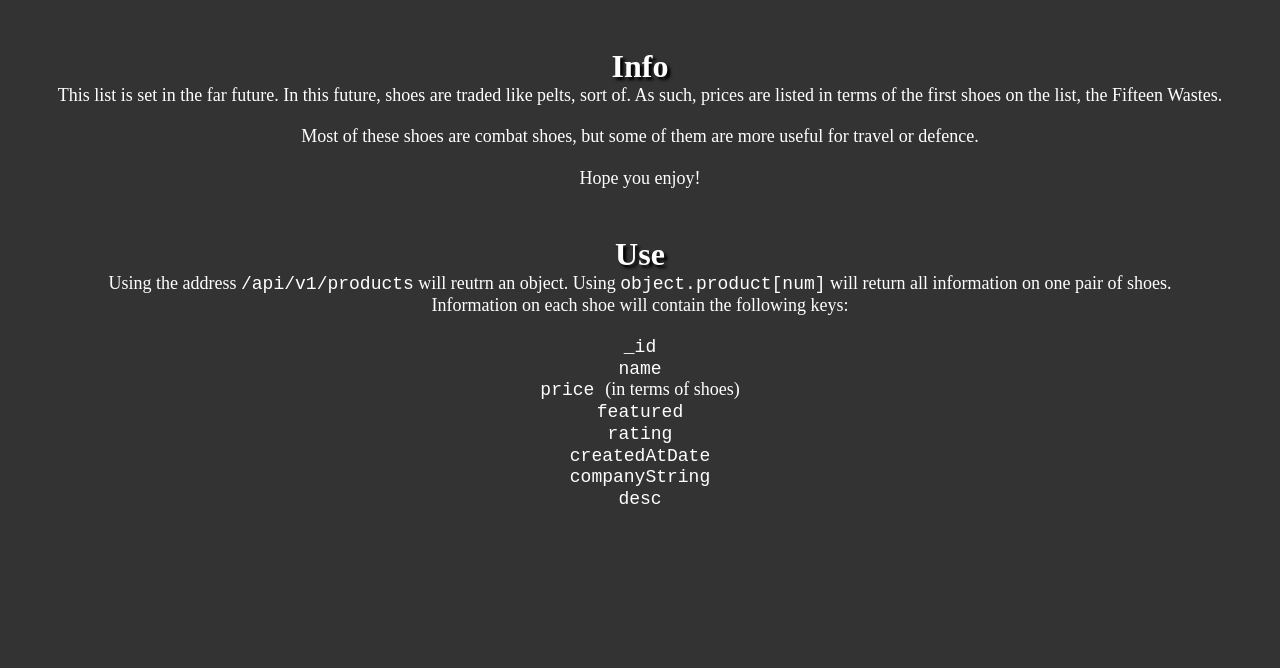
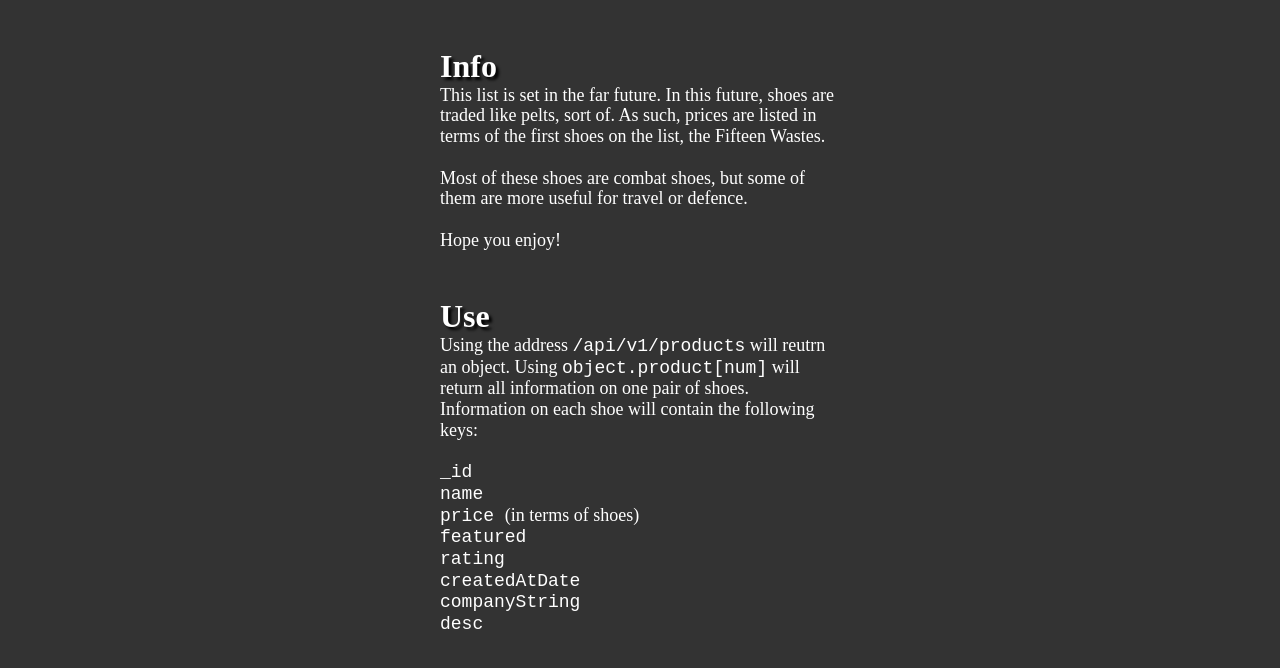
Before and after one commit to SchoolPotato/store-api, a website: page public/index.html in a window 1280 px wide. Drawn offline with nearby package versions, Linux system fonts and the light colour scheme.

Commit message:
Updated homepage

```diff
--- a/public/index.html
+++ b/public/index.html
@@ -11,7 +11,7 @@
     <title>Shoe Catalogue</title>
 </head>
 <body>
-    <form class="task-form">
+    <div class = container>
         <h2>Info</h2>
         <p>This list is set in the far future. In this future, shoes are traded like pelts, sort of. As such, prices are listed in
         terms of the first shoes on the list, the Fifteen Wastes.<br><br>
@@ -35,6 +35,7 @@
         desc<br>
         </code>
         </p>
+    </div>
     <!-- axios -->
     <script src="https://cdnjs.cloudflare.com/ajax/libs/axios/0.21.1/axios.min.js"
         integrity="sha512-bZS47S7sPOxkjU/4Bt0zrhEtWx0y0CRkhEp8IckzK+ltifIIE9EMIMTuT/mEzoIMewUINruDBIR/jJnbguonqQ=="
--- a/public/main.css
+++ b/public/main.css
@@ -77,9 +77,15 @@ body {
 h2 {
   font-size: 200%;
   text-shadow: 3px 3px 3px rgba(0, 0, 0, 1);
-  text-align: center;
   margin-bottom: 0rem;
   margin-top: 3rem;
+}
+
+div.container {
+  max-width: 25rem;
+  display: block;
+  margin-left: auto;
+  margin-right: auto;
 }
 
 code {
@@ -90,5 +96,4 @@ p,
 span {
   margin-top: 0;
   font-size: large;
-  text-align: center;
 }
```
